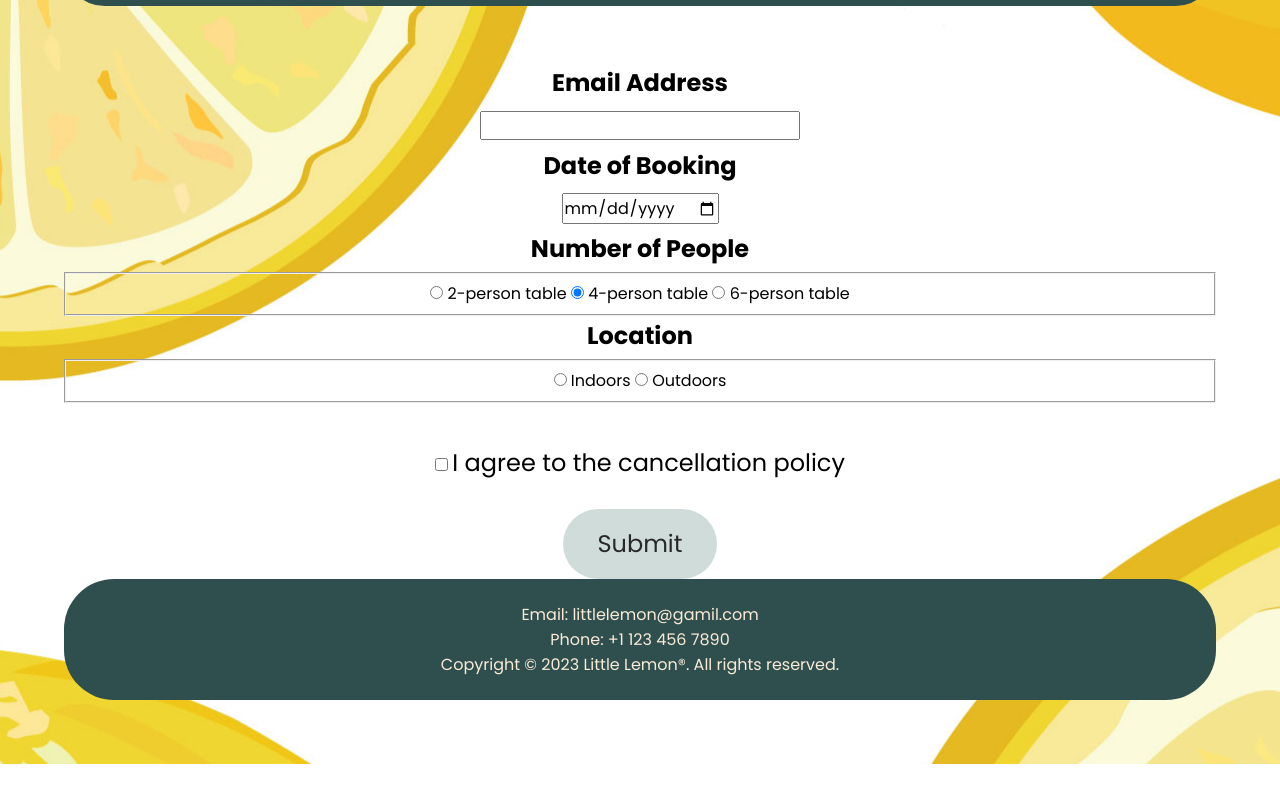
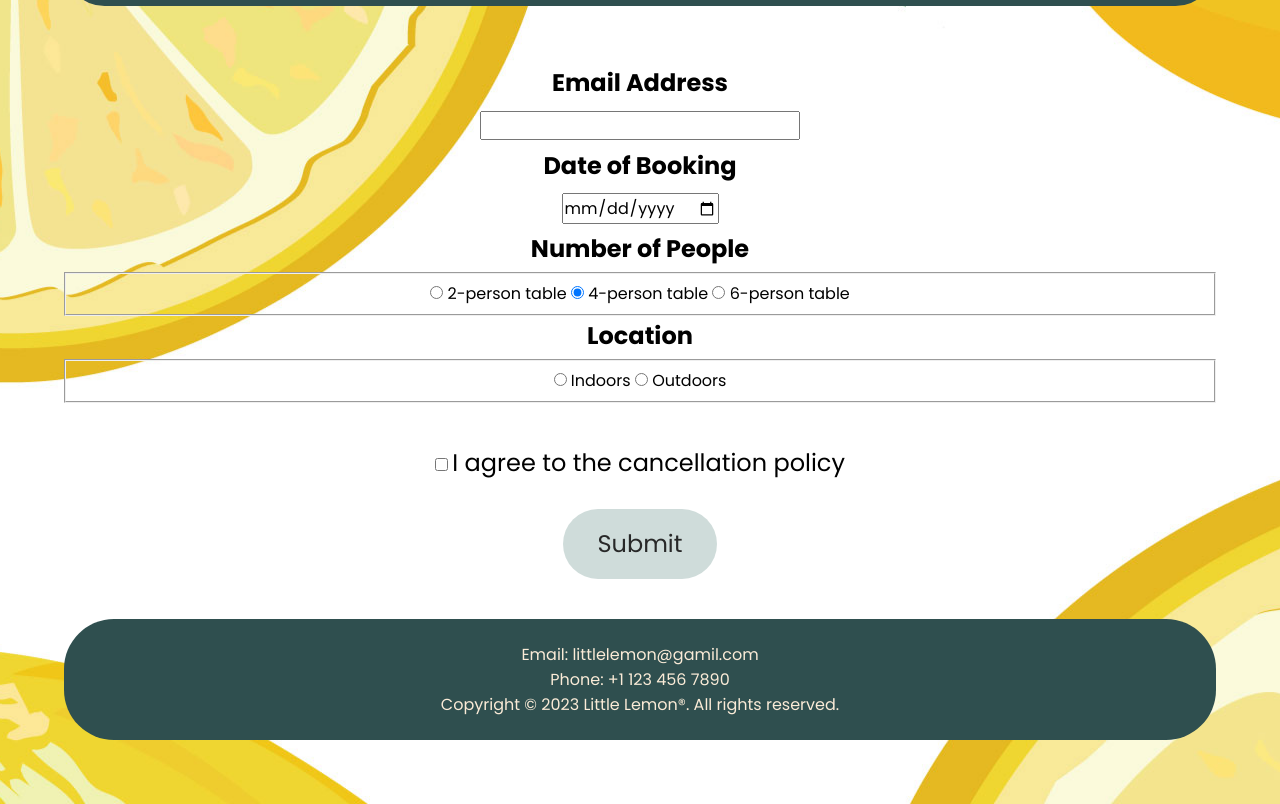
Before and after one commit to luckystarre/luckystarre.github.io, a plain HTML site: page book.html in a window 1280 px wide. Shown: the part 139-943 px from the top of the page. Before the commit the page ends 903 px from the top, so only its background shows below. Drawn offline with Linux system fonts and the light colour scheme.

Commit message:
Update book.html

```diff
--- a/book.html
+++ b/book.html
@@ -58,7 +58,7 @@
             </div>
             <button type="submit" id="submitBtn" onclick="if (document.getElementById('booking_date').value === '' ||
                                                 document.getElementById('email_address').value === '') { alert('Please fill in all required fields!');
-                                                return false; } else { alert('Successfully submitted!'); }">Submit</button>
+                                                return false; } else { alert('Successfully submitted!'); }">Submit</button><br><br>
         </form1>
     </div>
     <footer>
```
